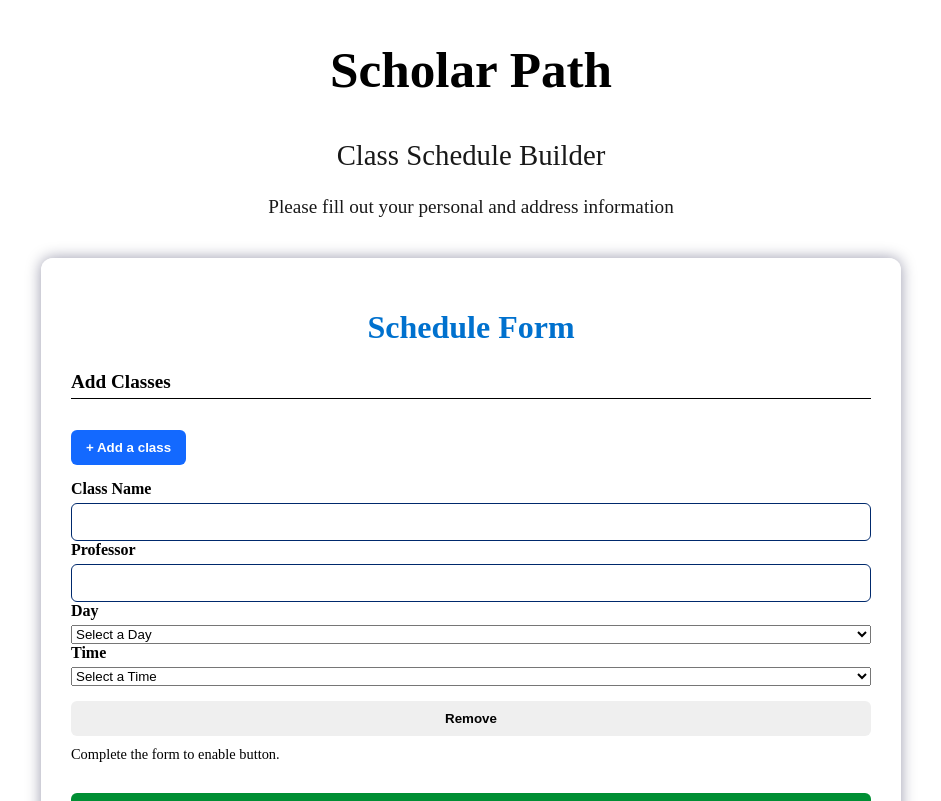
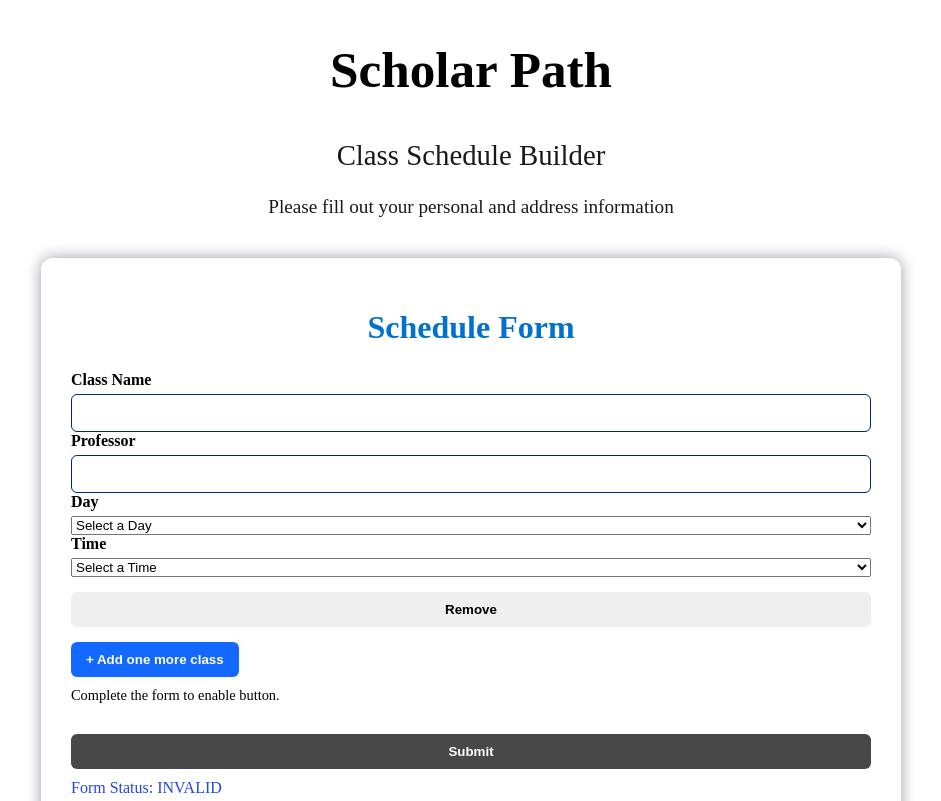
Before and after one commit to jess-love/IT_Design_Studio_Mean_Stack, an Angular app in the folder mean-project/: page / in a window 1280 px wide. Shown: the top 801 px of the page, without its empty margins (169-1110 px from the left). Built offline with nearby package versions, Linux system fonts and the light colour scheme.

Commit message:
Class Schedule component, final touch

```diff
--- a/mean-project/src/app/class-schedule/class-schedule.html
+++ b/mean-project/src/app/class-schedule/class-schedule.html
@@ -3,16 +3,12 @@
     <h3>Please fill out your personal and address information</h3>
 </div>
 
+<div class="form-container">
+<form [formGroup]="scheduleForm">
+  <h1>Schedule Form</h1>
 
-<div class="form-container">
-  <form [formGroup]="scheduleForm">
-    <h1>Schedule Form</h1>
-
-    <div formArrayName="aliases" class="alias-section">
-  <h2>Add Classes</h2>
-  <button type="button" class="add-btn" (click)="addAlias()">+ Add a class</button>
-
-  @for (alias of aliases.controls; track $index; let i = $index) {
+  <div formArrayName="classes" class="class-section">
+  @for (class of classes.controls; track $index; let i = $index) {
     <div [formGroupName]="i" class="form-group">
       <label for="className-{{ i }}">Class Name</label>
       <input id="className-{{ i }}" type="text" formControlName="className" />
@@ -21,7 +17,7 @@
       <input id="professor-{{ i }}" type="text" formControlName="professor" />
 
       <label for="time-{{ i }}">Day</label>
-      <select id="time-{{ i }}" formControlName="time">
+      <select id="time-{{ i }}" formControlName="day">
         <option value="">Select a Day</option>
         <option *ngFor="let day of daysOfWeek" [value]="day">{{ day }}</option>
       </select>
@@ -31,12 +27,13 @@
           <option value="">Select a Time</option>
           <option *ngFor="let time of timesOfDay" [value]="time">{{ time }}</option>
        </select>
-
-      <button type="button" (click)="this['removeAlias'](i)">Remove</button>
-
+      <button type="button" (click)="this['removeClass'](i)">Remove</button>
     </div>
   }
+
+  <button type="button" class="add-btn" (click)="addclass()">+ Add one more class</button>
 </div>
+
     <p class="info-text">Complete the form to enable button.</p>
     <button class="submit-btn" type="submit" [disabled]="!scheduleForm.valid">
       Submit
@@ -44,8 +41,8 @@
 
     <p class="status">Form Status: {{ scheduleForm.status }}</p>
 
-    <button type="button" class="update-btn">
+    <button type="button" (click)="updateProfile()" class="update-btn">
       Update Schedule
     </button>
-  </form>
+</form>
 </div>
--- a/mean-project/src/app/class-schedule/class-schedule.ts
+++ b/mean-project/src/app/class-schedule/class-schedule.ts
@@ -31,29 +31,40 @@ export class ClassSchedule {
   private formBuilder = inject(FormBuilder);
 
   scheduleForm = this.formBuilder.group({
-    aliases: this.formBuilder.array([this.createAlias()])
+    classes: this.formBuilder.array([this.createClass()])
   });
 
-  get aliases(): FormArray {
-    return this.scheduleForm.get('aliases') as FormArray;
+  get classes(): FormArray {
+    return this.scheduleForm.get('classes') as FormArray;
   }
 
-  createAlias(): FormGroup {
+  createClass(): FormGroup {
     return this.formBuilder.group({
-      className: [''],
+      className: ['', Validators.required],
       professor: [''],
-      time: ['']
+      time: ['', Validators.required],
+      day: ['', Validators.required]
     });
   }
 
-
-  addAlias(): void {
-    this.aliases.push(this.createAlias());
+  addclass(): void {
+    this.classes.push(this.createClass());
   }
 
-  removeAlias(index: number): void {
-    this.aliases.removeAt(index);
+  removeClass(index: number): void {
+    this.classes.removeAt(index);
   }
+
+   updateProfile() {
+  this.classes.controls.forEach(singleClass => {
+    singleClass.patchValue({
+      className: 'Nancy',
+      professor: 'Mr. Smith',
+      time: '10:00 AM',
+      day: 'Monday'
+    });
+  });
+}
 
 
 
--- a/mean-project/src/styles.css
+++ b/mean-project/src/styles.css
@@ -1,4 +1,4 @@
-/* You can add global styles to this file, and also import other style files */
+
 /* Page Header */
 .page-header {
   text-align: center;
@@ -13,3 +13,4 @@
   margin-bottom: 8px;
   color: #000000;
 }
+/* Page Header */
```
Also changed, not shown: mean-project/src/app/class-schedule/class-schedule.css (+14 -1 lines).
